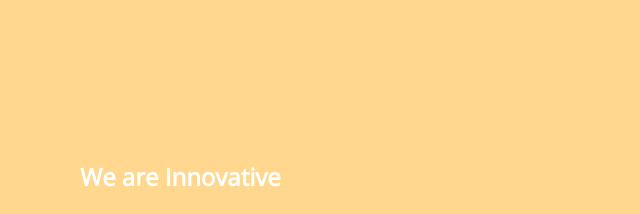
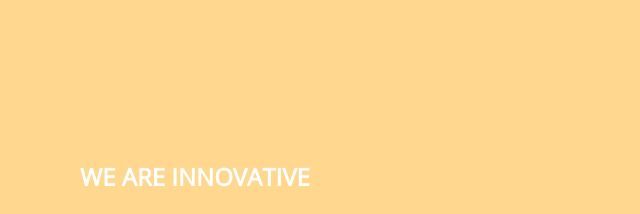
Before and after one commit to DevYoma/comfortOgidi, a plain HTML site: page index.html in a window 1280 px wide. Shown: the top 214 px of the page, 0-640 px from the left. Drawn offline with nearby package versions, Linux system fonts and the light colour scheme.

Commit message:
refactored

```diff
--- a/styles.css
+++ b/styles.css
@@ -19,7 +19,6 @@ body{
     color: white;
     background: rgb(255, 215, 142);
     flex: 0.5;
-    /* padding: 15em 1em; */
     padding-top: 10em;
     padding-left: 5em;
 }
@@ -27,6 +26,10 @@ body{
 /* this targets all the child elements of the left div */
 .left > *  {
     margin-bottom: 1.5rem;
+}
+
+.left__header{
+    text-transform: uppercase;
 }
 
 .left__mainHeader{
```
